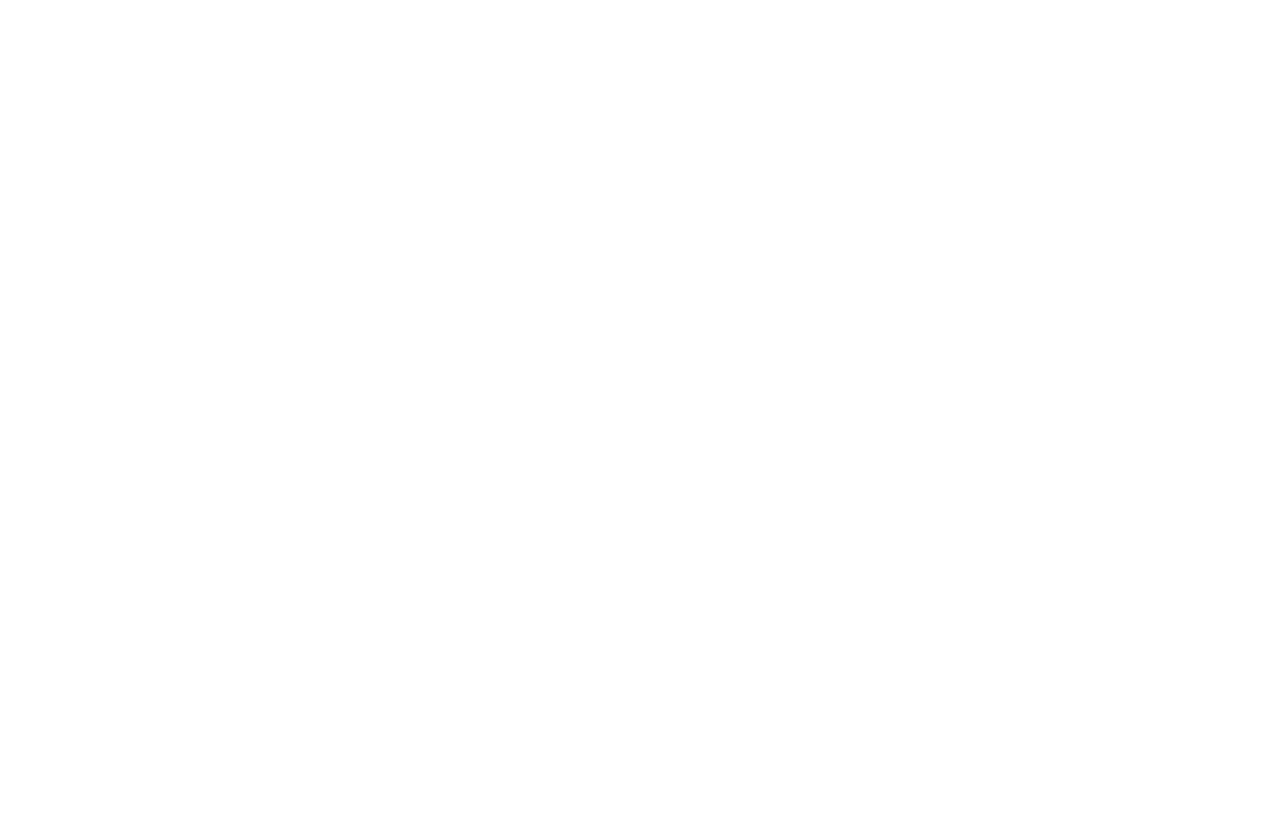
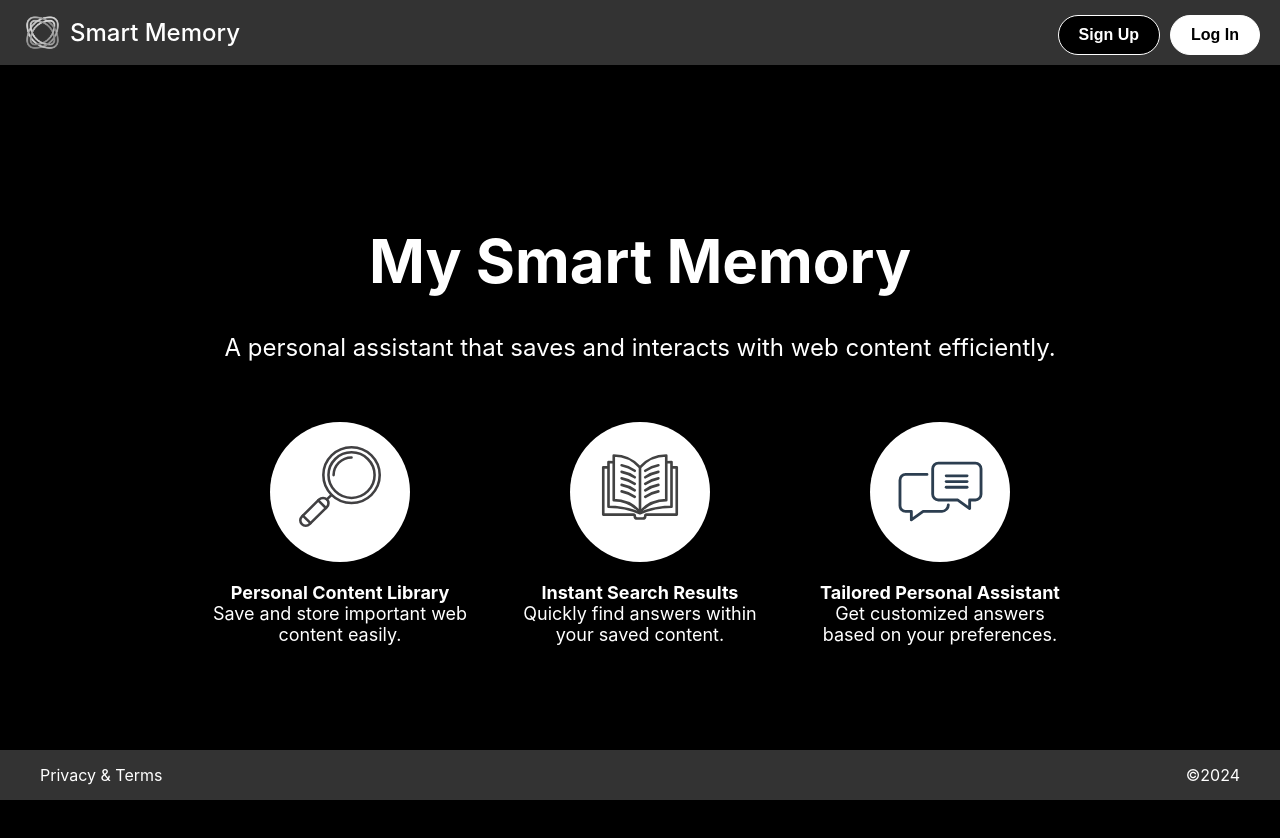
Before and after one commit to zaedaamrin/theta_project, a React (Create React App) app in the folder frontend/: page / in a window 1280 px wide. Before the commit this address had no page. Before the commit the page ends 800 px from the top, so only its background shows below. Built offline with nearby package versions, Linux system fonts and the light colour scheme.

Commit message:
Update frontend to show welcome page at start of app

```diff
--- a/frontend/src/App.js
+++ b/frontend/src/App.js
@@ -14,6 +14,7 @@
     <Router>
       <div className="App">
         <Routes>
+          <Route path="/" element={<WelcomePage />} />
           <Route path="/welcome" element={<WelcomePage />} />
           <Route path="/signin" element={<SignIn />} />
           <Route path="/personal-home" element={<PersonalHome />} />
```
